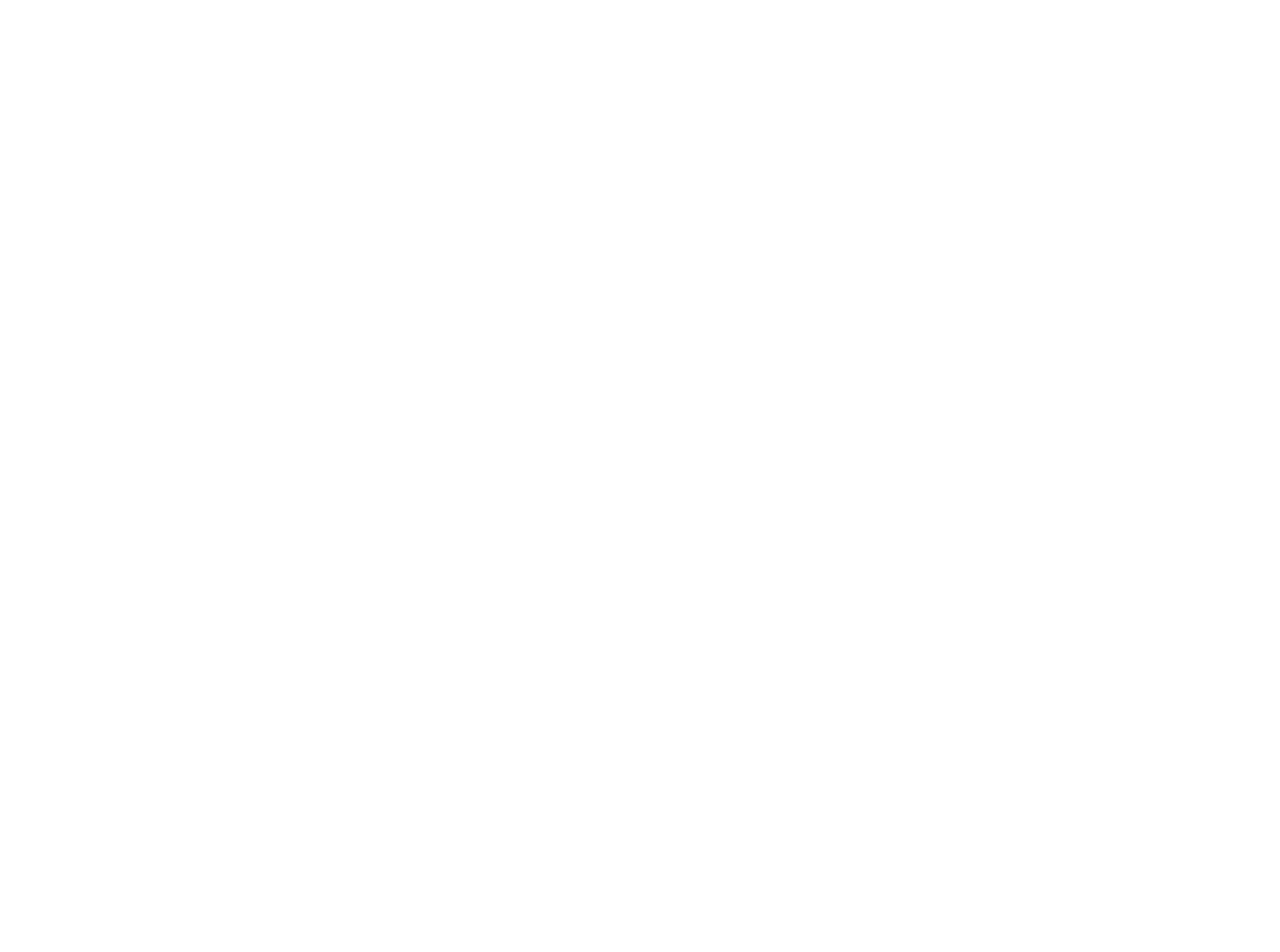
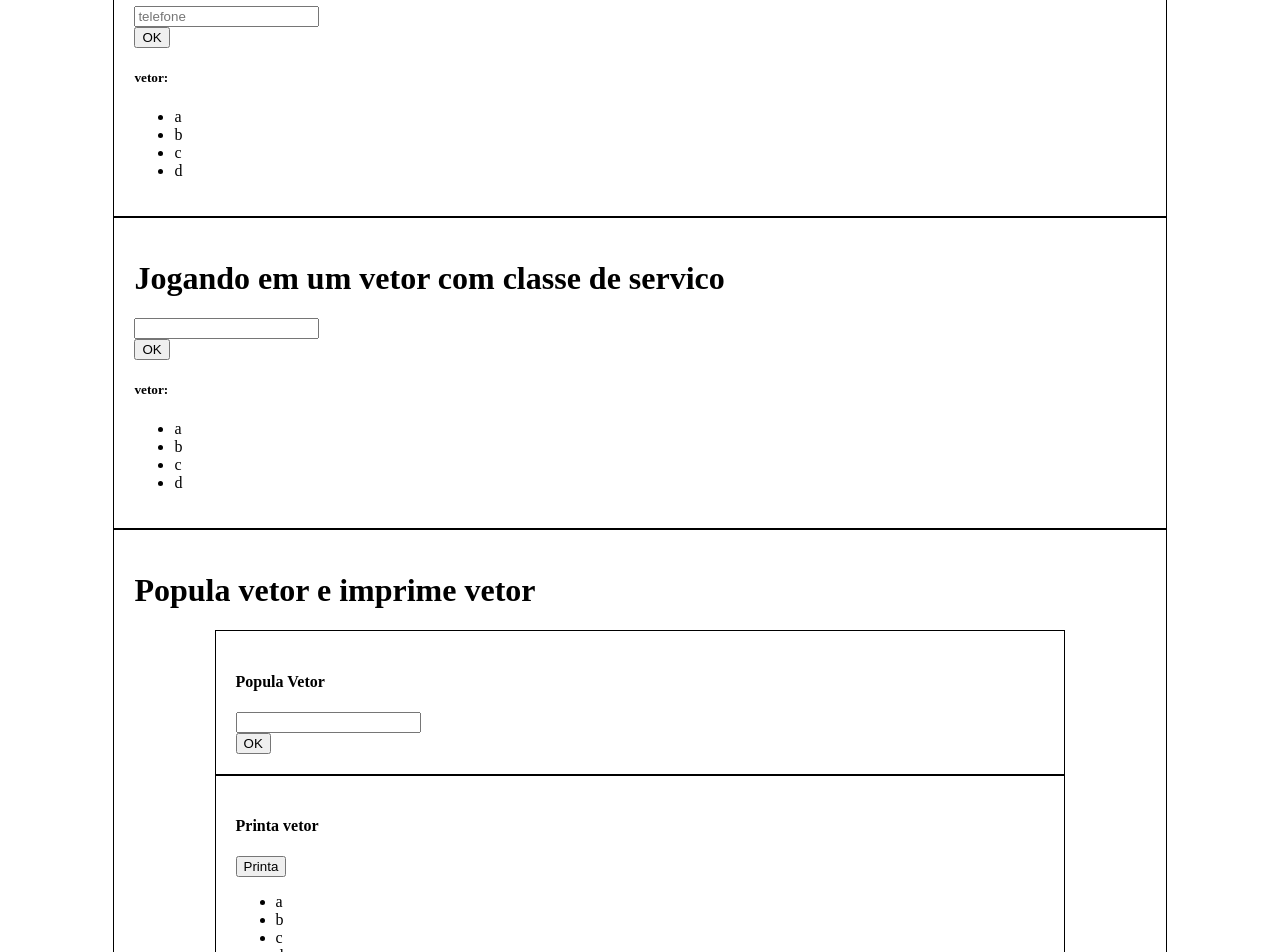
Before and after one commit to joaogoya/learning-angular, an Angular app in the folder cad-cli/: page / in a window 1280 px wide. Shown: the part 1260-2212 px from the top of the page. Before the commit the page ends 1123 px from the top, so only its background shows below. Built offline with nearby package versions, Linux system fonts and the light colour scheme.

Commit message:
mais alguns exemplos da aula 12.

```diff
--- a/cad-cli/src/app/app.module.ts
+++ b/cad-cli/src/app/app.module.ts
@@ -4,6 +4,7 @@
 
 import { AppComponent } from './app.component';
 import { CadastroComponent } from './cadastro/cadastro.component';
+import { ServCadService } from './cadastro/serv-cad.service';
 
 
 @NgModule({
@@ -15,7 +16,7 @@
     BrowserModule,
     FormsModule
   ],
-  providers: [],
+  providers: [ServCadService],
   bootstrap: [AppComponent]
 })
 export class AppModule { }
--- a/cad-cli/src/app/cadastro/cadastro.component.html
+++ b/cad-cli/src/app/cadastro/cadastro.component.html
@@ -1,6 +1,4 @@
-
 <br>
-
 <div>
   <h1>propriety bindig</h1>
   <input id="Text1" type="text" [value]=nome1  />
@@ -33,7 +31,6 @@
   <p> {{ nome3 }} </p>
   <br><br>
 
-
   <h2>Exemplo 3 - Com objetos</h2>
   <input
     type="text"
@@ -50,12 +47,57 @@
 <p> {{ pessoa.telefone }} </p>
   <br><br>
 
-
   <h2>Exemplo 4 - Com metodo</h2>
   <input
-    type="text" [value] ="pessoa.nome"
+    type="text" id="mytext" [value] ="pessoa.nome"
   />
   <br>
+  <p> {{ pessoa.nome }} </p>
   <button (click) = "alertaTeste()"> OK </button>
 <br>
 </div>
+
+<div>
+  <h1>Jogando em um vetor só com componente </h1>
+  <input type="text" id="infoVetor" placeholder="telefone"/><br>
+  <button (click)="populaVetor()" > OK </button>
+  <h5>vetor:</h5>
+  <ul>
+    <li *ngFor="let info of infos">
+        {{ info }}
+    </li>
+  </ul>
+</div>
+
+<div>
+  <h1>Jogando em um vetor com classe de servico </h1>
+  <input type="text" id="infoVetor2"/><br>
+  <button (click)="populaVetor2()" > OK </button>
+  <h5>vetor:</h5>
+  <ul>
+    <li *ngFor="let frgt of infos2">
+        {{ frgt }}
+    </li>
+  </ul>
+</div>
+<div>
+  <h1>Popula vetor e imprime vetor</h1>
+
+  <div>
+    <h4>Popula Vetor</h4>
+    <input type="text" id="infoVetor3"/><br>
+    <button (click)="populaVetor3()" > OK </button>
+  </div>
+
+  <div>
+    <h4>Printa vetor</h4>
+    <button (click)="imprimeVet()">Printa</button>
+    <ul>
+      <li *ngFor="let dkv of infos3">
+          {{ dkv }}
+      </li>
+    </ul>
+  </div>
+</div>
+<br><br>
+<br><br>
--- a/cad-cli/src/app/cadastro/cadastro.component.ts
+++ b/cad-cli/src/app/cadastro/cadastro.component.ts
@@ -1,6 +1,7 @@
 import { AppComponent } from './../../../../projeto-aula-modulos/src/app/app.component';
 
 import { Component, OnInit } from '@angular/core';
+import { ServCadService } from './serv-cad.service';
 
 @Component({
   selector: 'app-cadastro',
@@ -8,7 +9,6 @@
   styleUrls: ['./cadastro.component.css']
 })
 export class CadastroComponent implements OnInit {
-
   nome1: string = "Lorem";
   nome2: string = "ddd";
   nome3: string = "ggg";
@@ -19,14 +19,54 @@
   }
 
   alertaTeste(){
-    //alert('teste');
+    alert('teste');
+    this.pessoa.nome = (<HTMLInputElement>document.getElementById("mytext")).value;
+    console.log(this.pessoa.nome);
     this.pessoa.nome = " ";
     console.log('Pessoa.nome'+this.pessoa.nome);
     return this.pessoa.nome;
   }
 
+  /*Popula vetor*/
+  infos:string[] = ['a', 'b', 'c', 'd',]
+  contador = 0
+  populaVetor(){
+    this.infos[this.contador] = (<HTMLInputElement>document.getElementById("infoVetor")).value
+    this.contador ++;
+}
+
+  /*Popula vetor com classe de servico*/
+  infos2:string[] = ['a', 'b', 'c', 'd',]
+  lorem = new ServCadService();
+  populaVetor2(){
+    var aaa = (<HTMLInputElement>document.getElementById("infoVetor2")).value
+    this.infos2 = this.lorem.executaVetor(aaa);
+  }
+
+
+  /*popula vetor e imprime vetor*/
+  infos3:string[] = ['a', 'b', 'c', 'd',]
+  lorem2 = new ServCadService();
+
+  populaVetor3(){
+      var ddd = (<HTMLInputElement>document.getElementById("infoVetor3")).value
+      this.lorem2.populaVetor(ddd);
+  }
+
+  imprimeVet(){
+    this.infos3 = this.lorem2.buscaVetor();
+  }
+
+
+
+
+
+
+
+
+
+
   constructor() {}
-
   ngOnInit() {}
 
 }
--- /dev/null
+++ b/cad-cli/src/app/cadastro/serv-cad.service.ts
@@ -0,0 +1,26 @@
+import { Injectable } from '@angular/core';
+
+@Injectable()
+export class ServCadService {
+
+  constructor() {}
+
+  infos:string[] = ['a', 'b', 'c', 'd',]
+  contador = 0;
+  executaVetor(impsum){
+    this.infos[this.contador] = impsum;
+    this.contador ++;
+    return this.infos;
+  }
+
+  infos2:string[] = ['a', 'b', 'c', 'd',]
+  contador2 = 0;
+  populaVetor(ddd){
+    this.infos2[this.contador2] = ddd;
+    this.contador2++;
+  }
+
+  buscaVetor(){
+    return this.infos2;
+  }
+}
```
Also changed, not shown: 2 other files (tests, documents, lock files or other folders).
